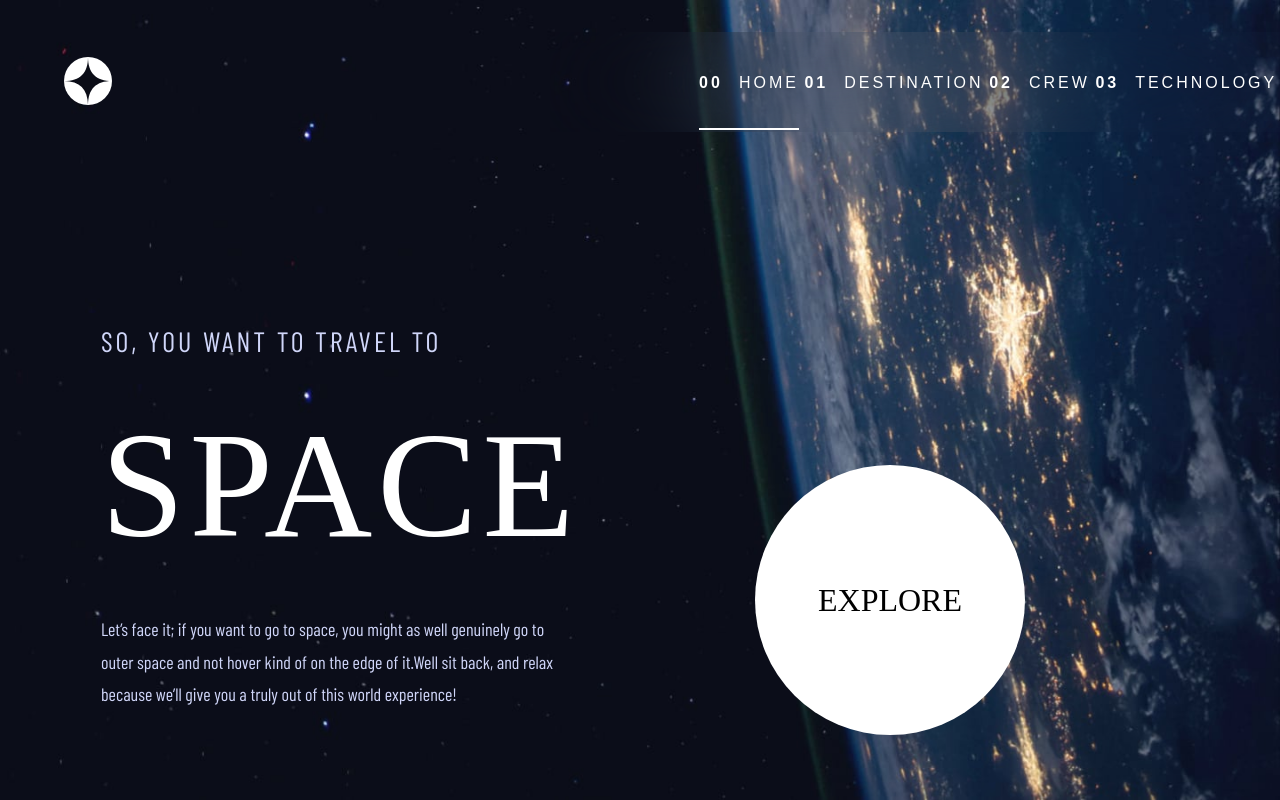
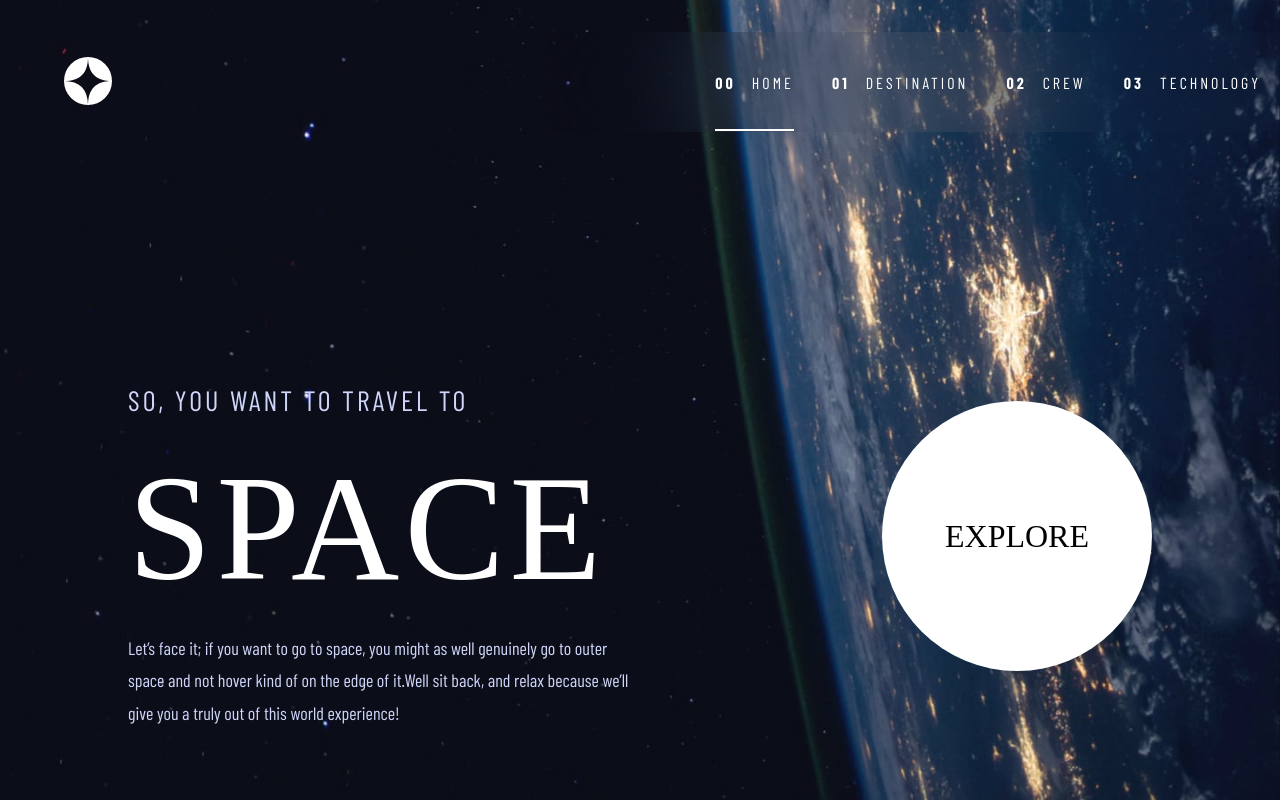
Before and after one commit to lexadecimals/space-tourism, a React (Vite) app: page / in a window 1280 px wide. Built offline with nearby package versions, Linux system fonts and the light colour scheme; a web font is replaced by a local one.

Commit message:
adjusts main layout in tablet and desktop

```diff
--- a/src/pages/home/homeStyles.js
+++ b/src/pages/home/homeStyles.js
@@ -10,8 +10,7 @@ export const Heading = styled.h1`
   font-weight: 100;
   @media only screen and (min-width: 700px) {
     font-size: 1.75rem;
-    line-height: 9rem;
-    margin: 1rem 0;
+    line-height: 8rem;
   }
 `;
 
@@ -41,12 +40,14 @@ export const Container = styled.div`
   @media only screen and (min-width: 1200px) {
     text-align: left;
     display: grid;
-    grid-template-columns: 40% 50%;
-    align-items: center;
+    grid-template-columns: 50% 50%;
+    align-content: end;
     margin-top: 0;
+    padding-bottom: 5%;
     width: 80%;
-    max-width: 1000px;
-    gap: 10%;
+  }
+  @media only screen and (min-width: 1400px) {
+    max-width: 1200px;
   }
 `;
 export const StyledLink = styled(Link)`
@@ -96,8 +97,7 @@ export const StyledButtonContainer = styled.div`
     margin-top: 0;
   }
   @media only screen and (min-width: 1200px) {
-    justify-self: end;
-    align-self: end;
+    margin-right: -65px;
   }
 `;
 
--- a/src/root/rootStyles.js
+++ b/src/root/rootStyles.js
@@ -32,7 +32,7 @@ export const UnorderedList = styled.ul`
 export const StyledNavLink = styled(NavLink)`
   font-size: 1rem;
   text-transform: uppercase;
-  font-family: var(--font-serif), sans-serif;
+  font-family: var(--font-main), sans-serif;
   letter-spacing: 3px;
   font-weight: 100;
   color: white;
```
